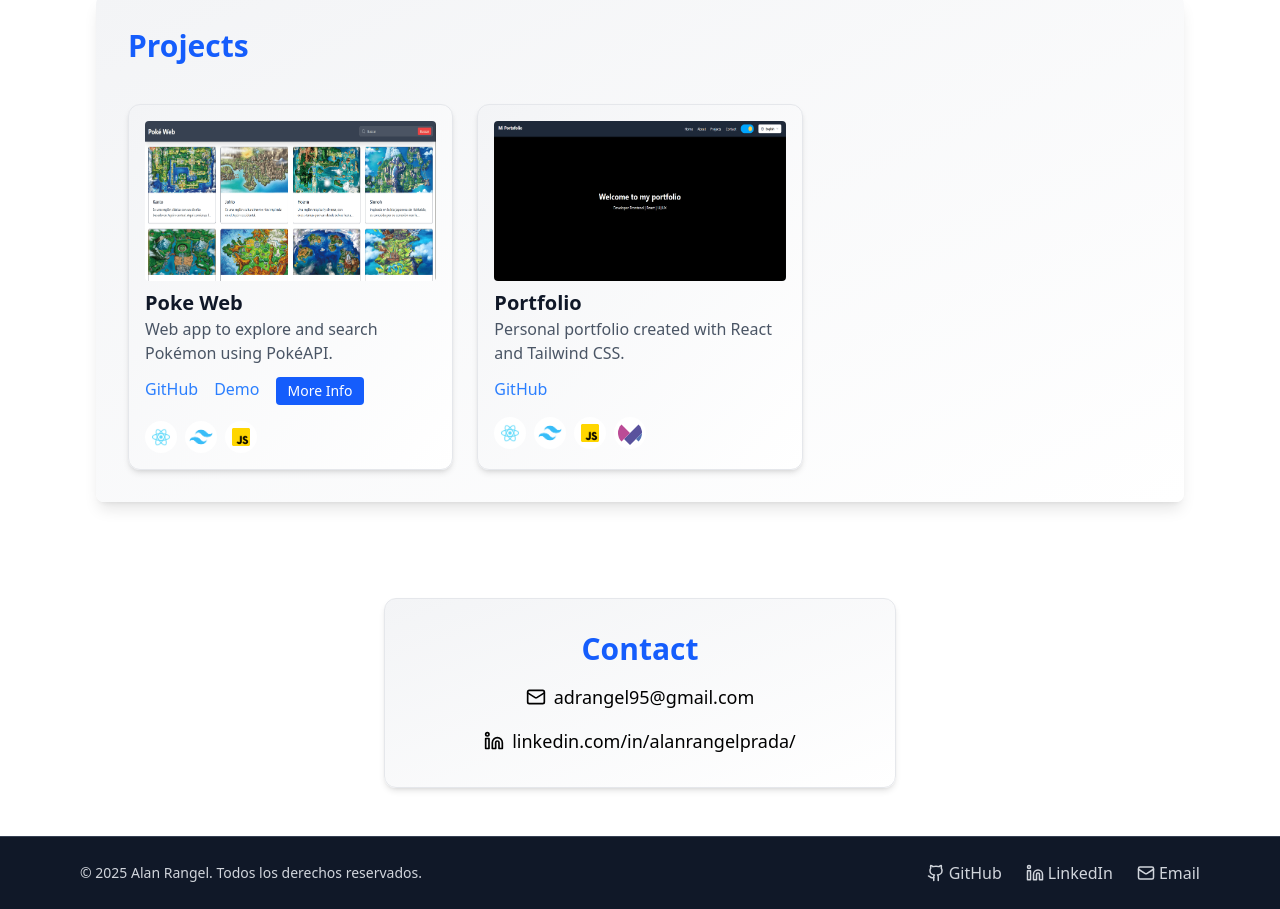
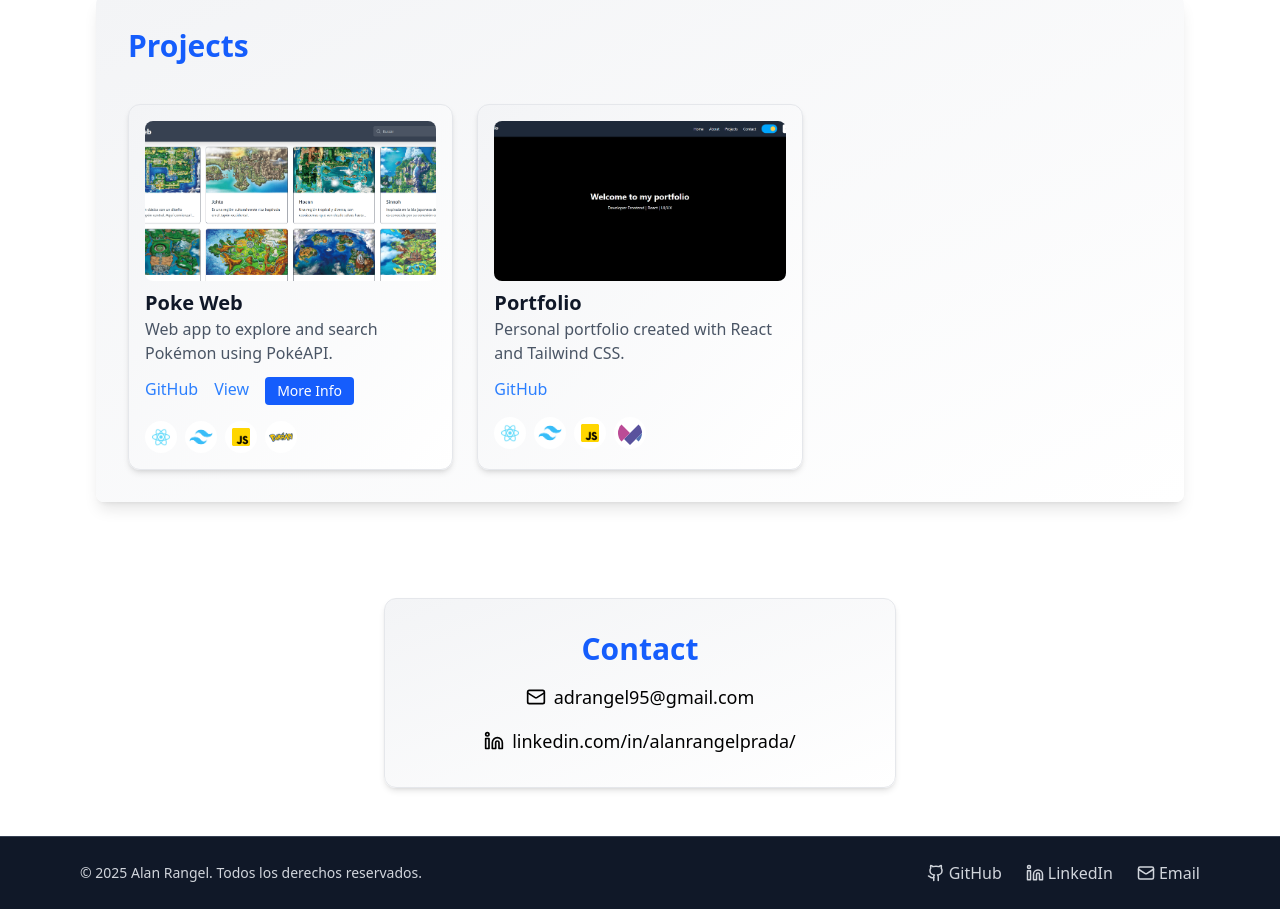
Before and after one commit to LangerTwo/portfolio, a React (Vite) app: page / in a window 1280 px wide. Shown: the part 1540-2449 px from the top of the page. Built offline with nearby package versions, Linux system fonts and the light colour scheme.

Commit message:
estilando estilos

```diff
--- a/src/components/ProjectCard.jsx
+++ b/src/components/ProjectCard.jsx
@@ -7,15 +7,17 @@ import reactIcon from "../assets/portfolio/react-icon.png";
 import tailwindIcon from "../assets/portfolio/tailwind-icon.png";
 import javascriptIcon from "../assets/portfolio/javascript.png";
 import framerMotionIcon from "../assets/portfolio/framer-motion-icon.svg";
+import pokeApiIcon from "../assets/portfolio/pokeapi-icon.png";
 
 const techLogos = {
   react: reactIcon,
   tailwind: tailwindIcon,
   javascript: javascriptIcon,
   framermotion: framerMotionIcon,
+  pokeApi: pokeApiIcon,
 };
 
-function ProjectCard({ title, description, img, link, demo, moreInfo, slides, techs }) {
+function ProjectCard({ title, description, img, link, view, moreInfo, slides, techs }) {
   const { t } = useTranslation();
   const [modalOpen, setModalOpen] = useState(false);
 
@@ -24,14 +26,14 @@ function ProjectCard({ title, description, img, link, demo, moreInfo, slides, te
       <motion.div
         whileHover={{ scale: 1.03, y: -5 }}
         transition={{ type: 'spring', stiffness: 300, damping: 20 }}
-        className="bg-gradient-to-br from-gray-100 to-white dark:from-gray-900 dark:to-black rounded-xl shadow-md overflow-hidden p-4 border border-gray-200 dark:border-gray-700 group"
+        className="bg-gradient-to-br from-gray-100 to-white dark:from-gray-900 dark:to-black rounded-xl shadow-md overflow-hidden p-4 border border-gray-200 dark:border-gray-700"
       >
         {img && (
           <motion.img
             src={img}
             alt={title}
-            className="w-full h-40 rounded"
-            whileHover={{ scale: 1.05 }}
+            className="w-full h-40 rounded-lg object-cover"
+            animate={{ opacity: 1, y: 0 }}
             transition={{ duration: 0.3 }}
           />
         )}
@@ -46,14 +48,14 @@ function ProjectCard({ title, description, img, link, demo, moreInfo, slides, te
           >
             GitHub
           </a>
-          {demo && (
+          {view && (
             <a
-              href={demo}
+              href={view}
               target="_blank"
               className="text-blue-500 hover:underline"
               rel="noopener noreferrer"
             >
-              Demo
+              {t('view')}
             </a>
           )}
           {moreInfo && (
--- a/src/components/ProjectModal.jsx
+++ b/src/components/ProjectModal.jsx
@@ -40,6 +40,7 @@ const ProjectModal = ({ isOpen, onClose, slides }) => {
                 <SwiperSlide key={idx}>
                   <div className="p-4 text-center">
                     <img
+                      rel="preload"
                       src={slide.image}
                       alt={`Slide ${idx}`}
                       className="w-full max-h-60 md:max-h-80 object-contain rounded mb-4 mx-auto"
--- a/src/locales/en.json
+++ b/src/locales/en.json
@@ -11,7 +11,7 @@
     ],
     "projects_title": "Projects",
     "more_info": "More Info",
-    "close": "Close",
+    "view": "View",
     "projects": {
         "poke": {
             "description": "Web app to explore and search Pokémon using PokéAPI.",
--- a/src/locales/es.json
+++ b/src/locales/es.json
@@ -11,7 +11,7 @@
     ],
     "projects_title": "Proyectos",
     "more_info": "Más información",
-    "close": "Cerrar",
+    "view": "Ver",
     "projects": {
         "poke": {
             "description": "App web para explorar y buscar Pokémon usando PokéAPI.",
--- a/src/sections/About.jsx
+++ b/src/sections/About.jsx
@@ -8,7 +8,7 @@ function About() {
 
   return (
     <div className="relative max-w-6xl mx-auto pt-24 px-8 dark:transparent dark:text-white">
-      <div className='bg-gradient-to-br from-gray-100 to-white dark:from-gray-900 dark:to-black flex flex-col md:flex-row p-8 rounded-lg shadow-lg gap-8 dark:border dark:border-gray-700'>
+      <div className='bg-gradient-to-br from-gray-100 to-white dark:from-gray-900 dark:to-black flex flex-col md:flex-row p-8 rounded-lg shadow-lg gap-8 dark:border dark:border-gray-700 texce'>
         {/* Avatar para pantallas grandes */}
         <motion.img
           src={avatar}
--- a/src/sections/Projects.jsx
+++ b/src/sections/Projects.jsx
@@ -17,7 +17,6 @@ import img7 from "../assets/poke/img7.webp";
 // Portfolio
 import port1 from "../assets/portfolio/portfolio1.png"
 
-
 function Projects() {
   const { t } = useTranslation()
 
@@ -27,7 +26,7 @@ function Projects() {
       description: "projects.poke.description",
       moreInfo: "projects.poke.moreInfo",
       link: "https://github.com/LangerTwo/poke-web",
-      demo: "https://web-dex.netlify.app/",
+      view: "https://web-dex.netlify.app/",
       img: poke,
       slides: [
         { image: img1, text: t("projects.poke.slides.0", { returnObjects: true }) },
@@ -38,7 +37,7 @@ function Projects() {
         { image: img6, text: t("projects.poke.slides.5", { returnObjects: true }) },
         { image: img7, text: t("projects.poke.slides.6", { returnObjects: true }) }
       ],
-      techs: ['react', 'tailwind', 'javascript']
+      techs: ['react', 'tailwind', 'javascript', 'pokeApi']
     },
     {
       title: "Portfolio",
```
Also changed, not shown: src/assets/portfolio/pokeapi-icon.png (added).
